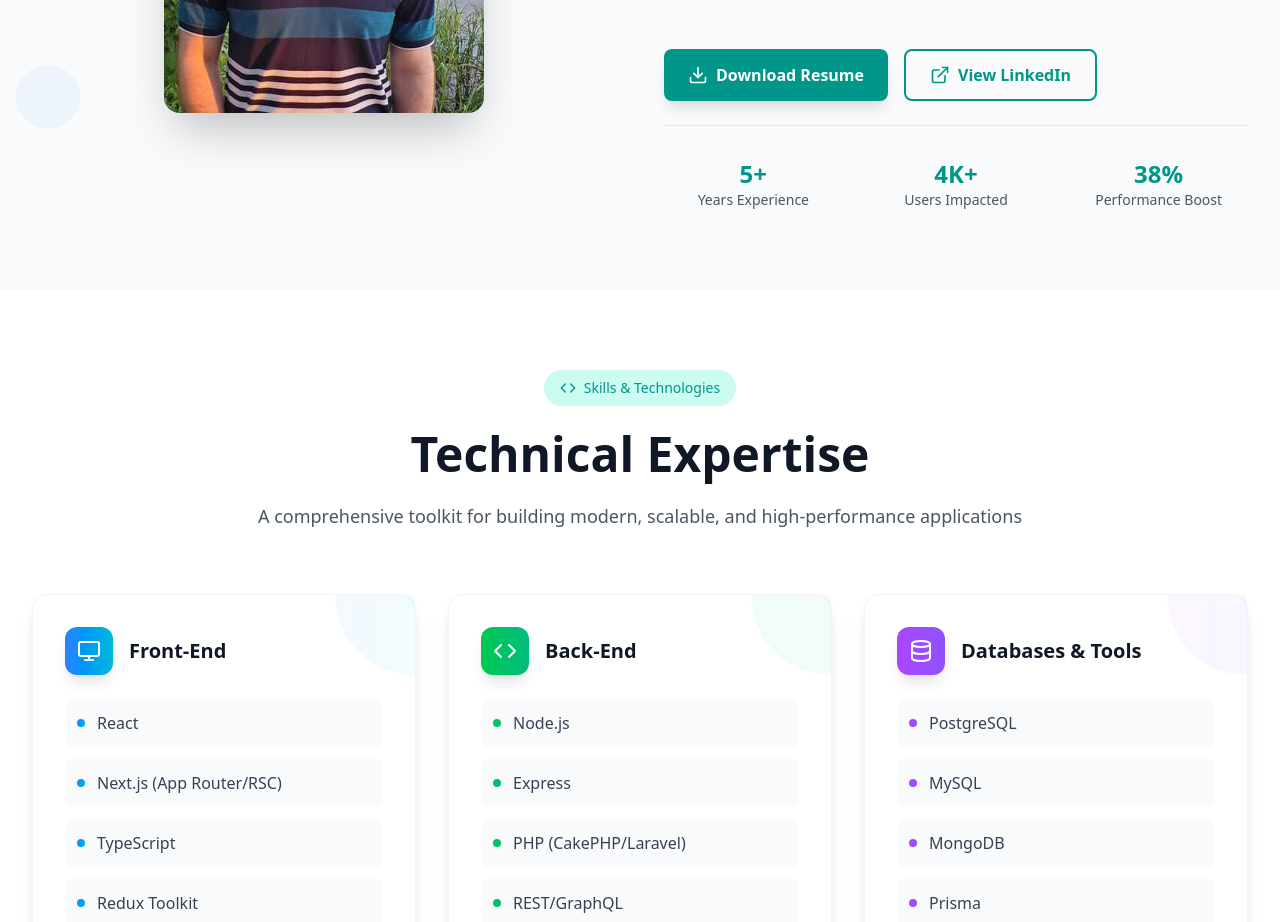
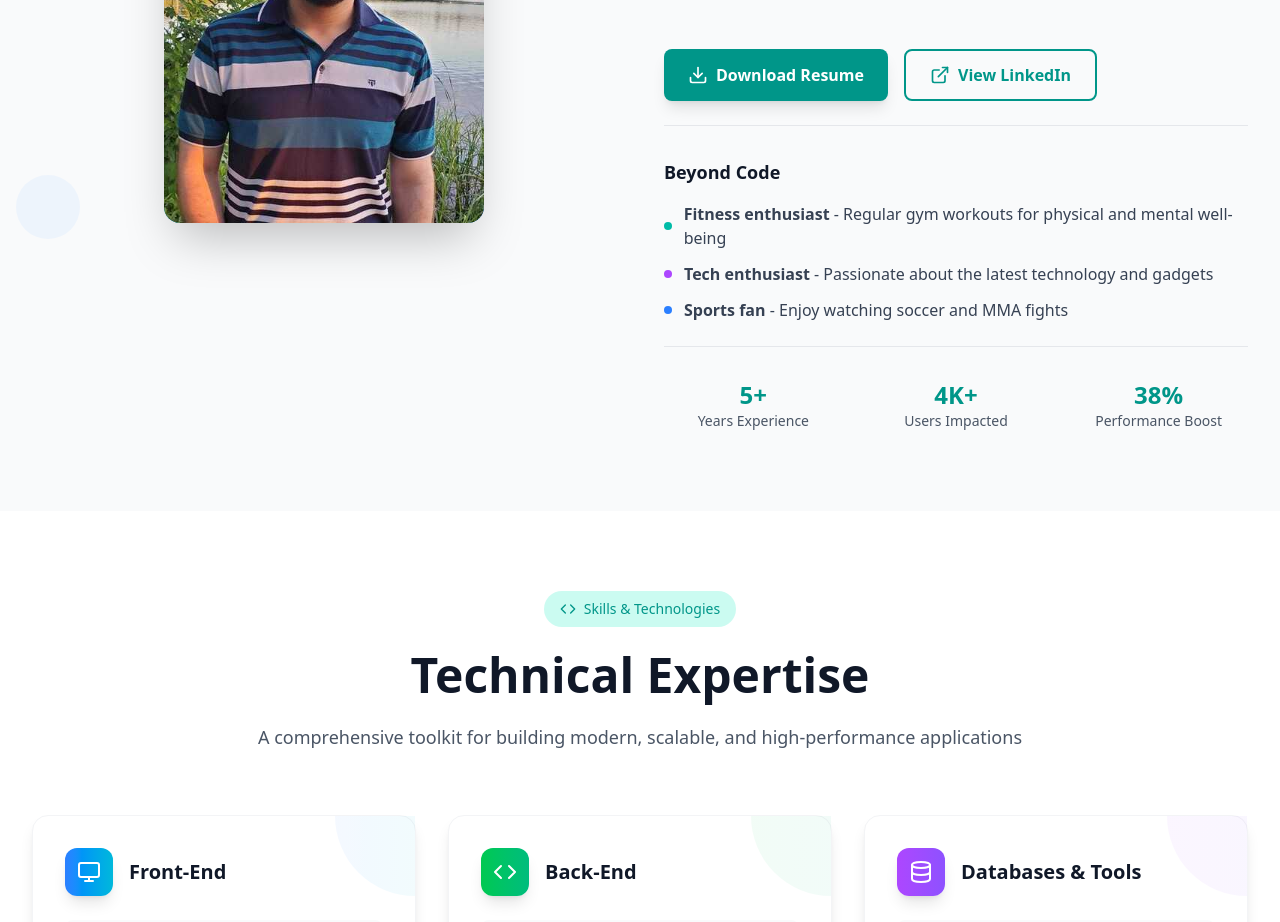
Before and after one commit to mustafabasheer7/portfolio-official, a Next.js app: page / in a window 1280 px wide. Shown: the part 1760-2682 px from the top of the page. Built offline with nearby package versions, Linux system fonts and the light colour scheme.

Commit message:
added Beyond Code section

```diff
--- a/src/components/About.tsx
+++ b/src/components/About.tsx
@@ -231,6 +231,42 @@ const About = () => {
               </motion.a>
             </motion.div>
 
+            {/* Beyond Code Section */}
+            <motion.div
+              initial={{ opacity: 0, y: 20 }}
+              whileInView={{ opacity: 1, y: 0 }}
+              transition={{ duration: 0.8, delay: 0.8 }}
+              viewport={{ once: true }}
+              className="pt-8 border-t border-gray-200 dark:border-gray-700"
+            >
+              <h4 className="text-lg font-semibold text-gray-900 dark:text-gray-100 mb-4">
+                Beyond Code
+              </h4>
+              <div className="space-y-3">
+                <div className="flex items-center gap-3">
+                  <div className="w-2 h-2 rounded-full bg-teal-500" />
+                  <span className="text-gray-700 dark:text-gray-300">
+                    <strong>Fitness enthusiast</strong> - Regular gym workouts
+                    for physical and mental well-being
+                  </span>
+                </div>
+                <div className="flex items-center gap-3">
+                  <div className="w-2 h-2 rounded-full bg-purple-500" />
+                  <span className="text-gray-700 dark:text-gray-300">
+                    <strong>Tech enthusiast</strong> - Passionate about the
+                    latest technology and gadgets
+                  </span>
+                </div>
+                <div className="flex items-center gap-3">
+                  <div className="w-2 h-2 rounded-full bg-blue-500" />
+                  <span className="text-gray-700 dark:text-gray-300">
+                    <strong>Sports fan</strong> - Enjoy watching soccer and MMA
+                    fights
+                  </span>
+                </div>
+              </div>
+            </motion.div>
+
             {/* Stats */}
             <motion.div
               initial={{ opacity: 0, y: 20 }}
```
